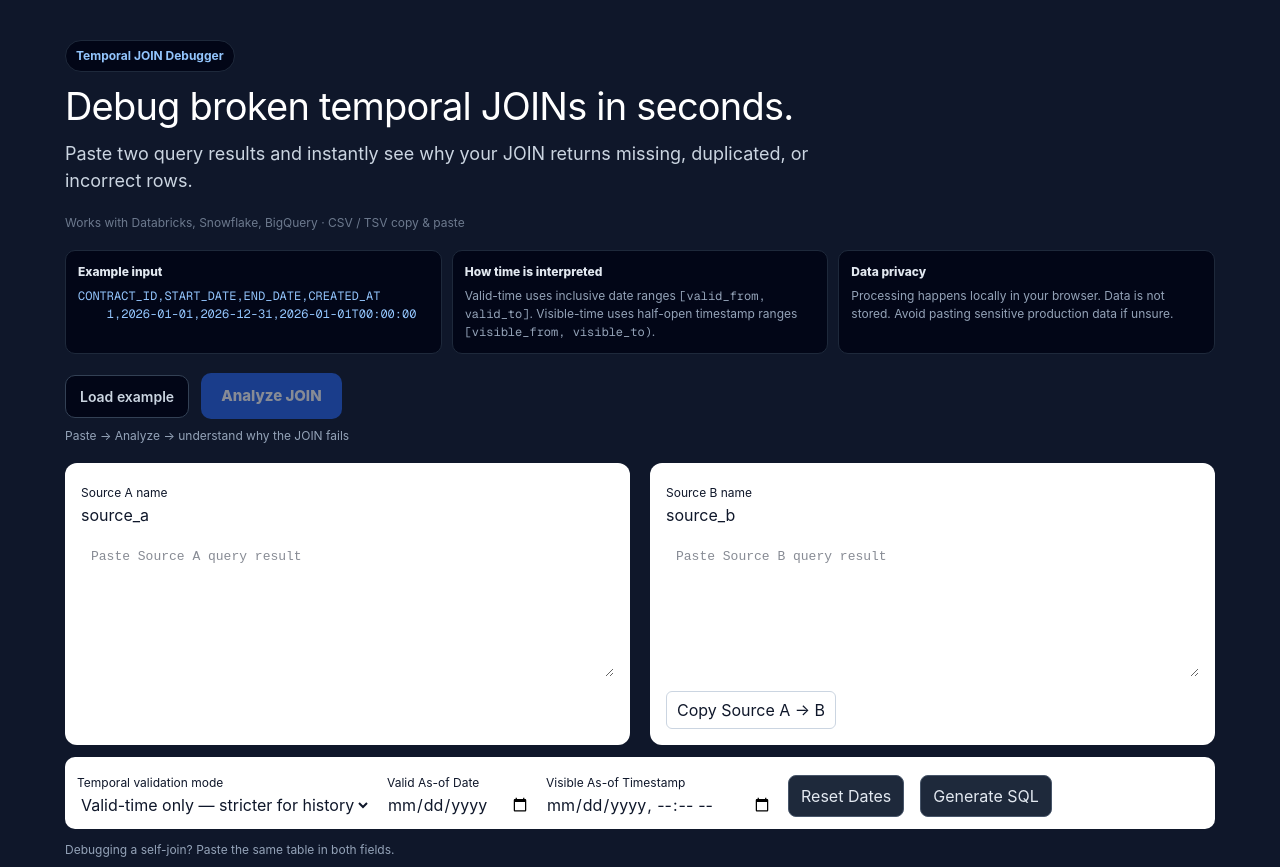
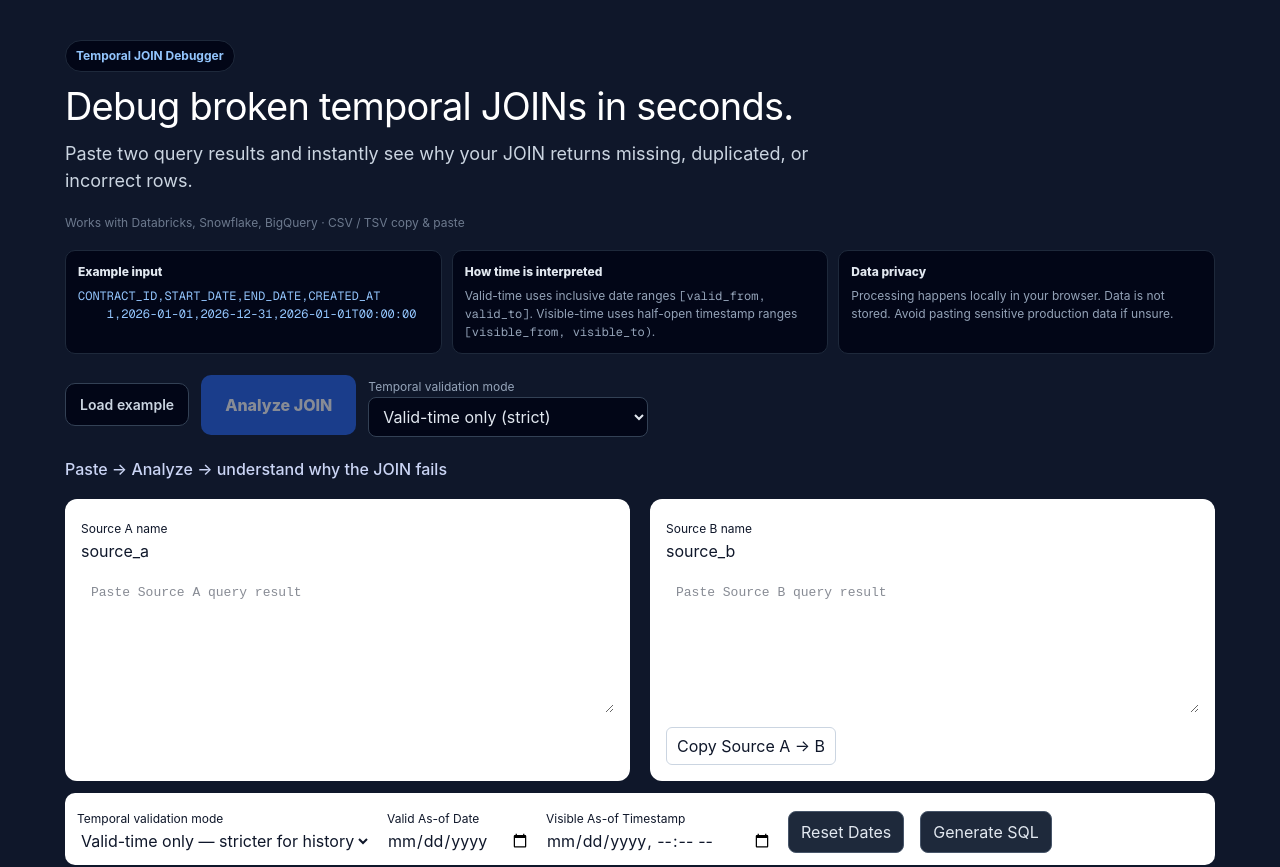
Before and after one commit to frohnhaus-sketch/bitemporal-debugger, a Next.js app: page / in a window 1280 px wide. Shown: the top 867 px of the page. Built offline with nearby package versions, Linux system fonts and the light colour scheme.

Commit message:
Improve UX: clearer temporal mode labels, stronger CTA, better guidance text

```diff
--- a/app/page.tsx
+++ b/app/page.tsx
@@ -630,6 +630,30 @@ WHERE ${sqlParts.join(" AND ")};`);
           onAnalyze={analyzeTwoSources}
           onLoadExample={loadExample}
           onCopyAtoB={copySourceAToB}
+          analysisModeControl={
+            <div>
+              <label style={{ fontSize: 12, color: "#94a3b8" }}>
+                Temporal validation mode
+              </label>
+              <br />
+              <select
+                value={validationMode}
+                onChange={(e) =>
+                  setValidationModeAndAnalyze(e.target.value as ValidationMode)
+                }
+                style={{
+                  padding: "8px 10px",
+                  borderRadius: 8,
+                  border: "1px solid #334155",
+                  background: "#020617",
+                  color: "#e2e8f0",
+                }}
+              >
+                <option value="monotemporal">Valid-time only (strict)</option>
+                <option value="bitemporal">Bitemporal (valid + visible time)</option>
+              </select>
+            </div>
+          }
           controls={
             <div
               style={{
@@ -910,8 +934,8 @@ WHERE ${sqlParts.join(" AND ")};`);
                 }}
               >
                 {validationMode === "bitemporal"
-                  ? "Overlaps are only treated as critical when records overlap in both valid-time and visible-time."
-                  : "Overlaps are detected using valid-time only. Records may still be valid bitemporal history if their visible-time windows do not overlap."}
+                  ? "True bitemporal mode: records are only flagged when they conflict in both valid-time and visible-time."
+                  : "Valid-time only mode: stricter check. Records are flagged when they overlap in valid-time, even if they would be valid bitemporal history."}
               </p>
             </div>
 
--- a/components/DataPreview.tsx
+++ b/components/DataPreview.tsx
@@ -32,20 +32,29 @@ function getRowJoinIssue(
   joinIssues?: AggregatedJoinabilityIssue[]
 ) {
   return joinIssues?.find((issue) => {
+    const sameSource = issue.source === row.source;
     const sameEntity = String(issue.entity_id) === String(row.entity_id);
-    const sameSource = issue.source === row.source;
+
+    // ⚠️ WICHTIG: IMMER valid window matchen
     const sameValidWindow =
-      issue.valid_from === row.valid_from && issue.valid_to === row.valid_to;
+      issue.valid_from === row.valid_from &&
+      issue.valid_to === row.valid_to;
+
+    if (!sameSource || !sameEntity) return false;
+
+    // 🔥 CRITICAL FIX:
+    // Aggregated Issues dürfen NICHT alle Rows der Entity matchen
+    // sondern nur die mit exakt gleichem valid window
 
     if (issue.isAggregated) {
-      return (
-        issue.entityIds?.some(
-          (entityId) => String(entityId) === String(row.entity_id)
-        ) && sameSource
+      const entityMatch = issue.entityIds?.some(
+        (id) => String(id) === String(row.entity_id)
       );
+
+      return entityMatch && sameValidWindow;
     }
 
-    return sameEntity && sameSource && sameValidWindow;
+    return sameValidWindow;
   });
 }
 
@@ -83,7 +92,7 @@ function getRowBackground({
 }) {
   if (isHovered) return "rgba(56, 189, 248, 0.20)";
   if (joinIssue?.type === "JOIN_GAP") return "rgba(245, 158, 11, 0.22)";
-  if (joinIssue?.type === "JOIN_AMBIGUITY") return "rgba(245, 158, 11, 0.22)";
+  if (joinIssue?.type === "JOIN_AMBIGUITY") return "rgba(239, 68, 68, 0.16)";
   if (overlapIssue) return "rgba(239, 68, 68, 0.16)";
 
   return "transparent";
@@ -202,7 +211,10 @@ export function DataPreview({
         }}
       >
         {open ? "▼" : "▶"} {title} ({rows.length} rows
-        {issueRowCount > 0 ? `, ${issueRowCount} highlighted` : ""})
+        {issueRowCount > 0
+          ? `, ${issueRowCount} issue row${issueRowCount === 1 ? "" : "s"}`
+          : ""}
+        )
       </button>
 
       {open && (
--- a/components/IssuesPanel.tsx
+++ b/components/IssuesPanel.tsx
@@ -196,7 +196,7 @@ export function IssuesPanel({
                       <span
                         style={{ float: "right", fontSize: 11, opacity: 0.6 }}
                       >
-                        explain →
+                        debug →
                       </span>
                       <br />
                       {issue.source} → {issue.targetSource}
@@ -218,7 +218,7 @@ export function IssuesPanel({
                       <span
                         style={{ float: "right", fontSize: 11, opacity: 0.6 }}
                       >
-                        explain →
+                        debug →
                       </span>
                       <br />
                       {issue.source} → {issue.targetSource}
--- a/components/SqlPanel.tsx
+++ b/components/SqlPanel.tsx
@@ -115,6 +115,49 @@ ${
           Copy SQL
         </button>
       </div>
+
+      {!selectedIssue && (
+        <div
+          style={{
+            marginTop: 20,
+            background: "#f8fafc",
+            border: "1px solid #cbd5e1",
+            borderRadius: 12,
+            padding: 20,
+            fontSize: 13,
+            lineHeight: 1.6,
+            color: "#0f172a",
+          }}
+        >
+          <div
+            style={{
+              fontSize: 12,
+              fontWeight: 700,
+              textTransform: "uppercase",
+              letterSpacing: 0.6,
+              color: "#64748b",
+              marginBottom: 6,
+            }}
+          >
+            Debugger output
+          </div>
+
+          <h3 style={{ marginTop: 0, marginBottom: 10 }}>
+            Select an issue to debug the JOIN
+          </h3>
+
+          <p style={{ marginTop: 0, marginBottom: 10 }}>
+            The explanation panel will show:
+          </p>
+
+          <ul style={{ margin: 0, paddingLeft: 18 }}>
+            <li>why the JOIN fails</li>
+            <li>which rows or patterns are affected</li>
+            <li>what to check next</li>
+            <li>likely fix suggestions</li>
+          </ul>
+        </div>
+      )}
 
       {selectedIssue && explanation && (
         <>
--- a/components/TwoSourceInputPanel.tsx
+++ b/components/TwoSourceInputPanel.tsx
@@ -11,6 +11,7 @@ type TwoSourceInputPanelProps = {
   onLoadExample: () => void;
   onCopyAtoB: () => void;
   controls?: React.ReactNode;
+  analysisModeControl?: React.ReactNode;
 };
 
 export function TwoSourceInputPanel({
@@ -26,6 +27,7 @@ export function TwoSourceInputPanel({
   onLoadExample,
   onCopyAtoB,
   controls,
+  analysisModeControl,
 }: TwoSourceInputPanelProps) {
   const canAnalyze = inputA.trim() && inputB.trim();
 
@@ -76,13 +78,13 @@ export function TwoSourceInputPanel({
           }}
           disabled={!canAnalyze}
           style={{
-            padding: "12px 20px",
+            padding: "18px 24px",
             borderRadius: 10,
             background: "#2563eb",
             color: "white",
             border: "none",
             fontWeight: 800,
-            fontSize: 15,
+            fontSize: 16,
             cursor: canAnalyze ? "pointer" : "not-allowed",
             opacity: canAnalyze ? 1 : 0.5,
             boxShadow: canAnalyze
@@ -100,13 +102,15 @@ export function TwoSourceInputPanel({
         >
           Analyze JOIN
         </button>
+        {analysisModeControl}
       </div>
 
       <p
         style={{
-          margin: 0,
-          fontSize: 12,
-          color: "#94a3b8",
+          margin: "12px 0 0px",
+          fontSize: 16,
+          color: "#cbd5f5",
+          fontWeight: 500,
         }}
       >
         Paste → Analyze → understand why the JOIN fails
```
Lines whose indentation alone changed are shown as unchanged.
